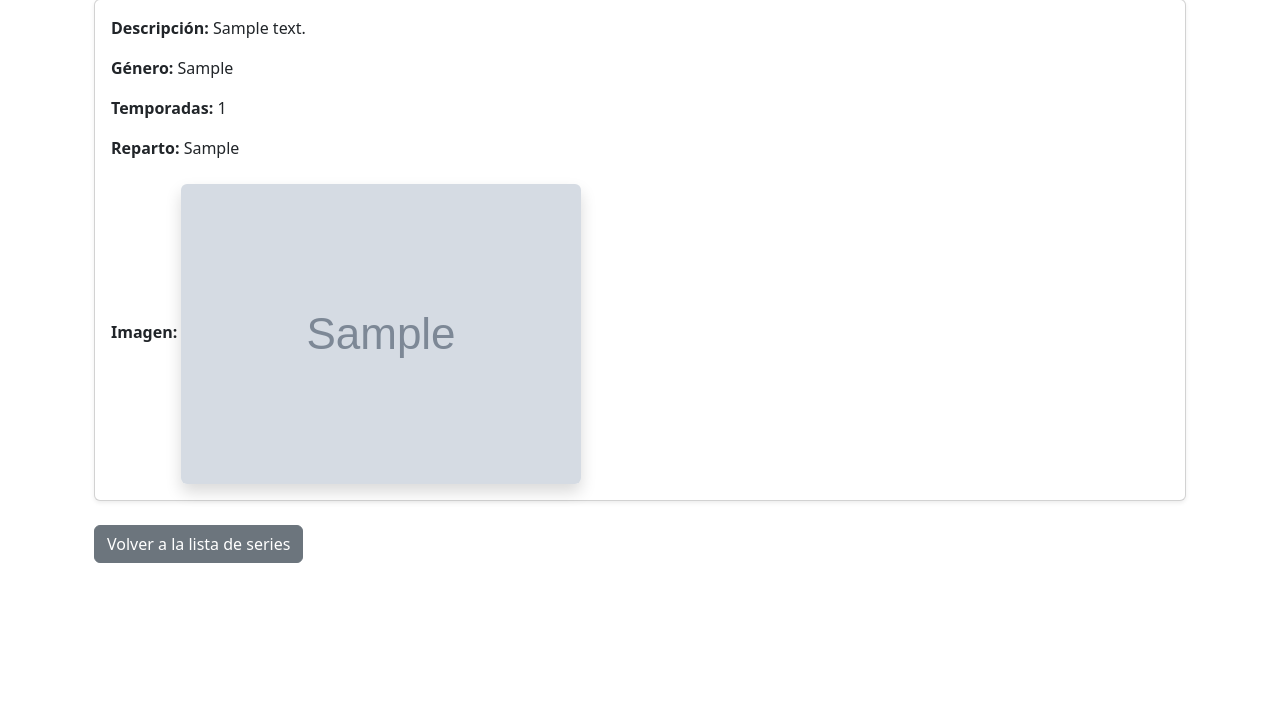
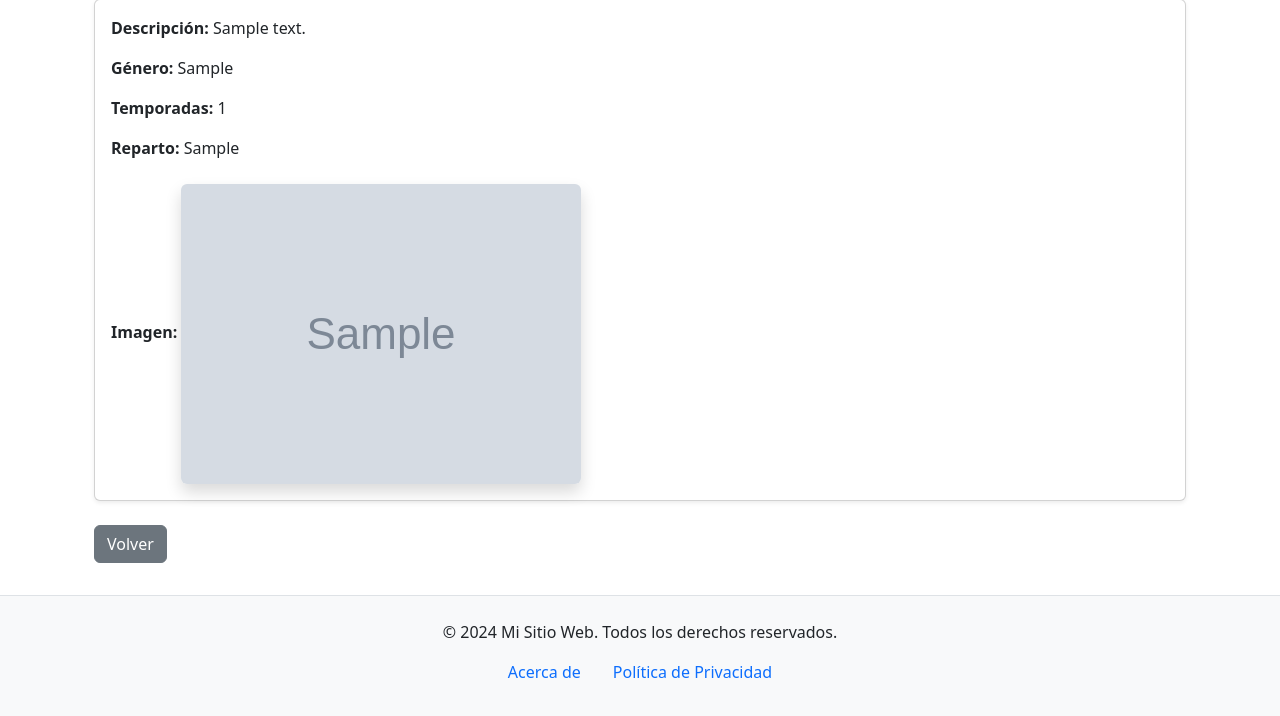
Before and after one commit to cancemagustin/EntregaFinal_Cancelare, a Django app: page /serie/1/ in a window 1280 px wide. Shown: the part 165-881 px from the top of the page. Before the commit the page ends 728 px from the top, so only its background shows below. Run offline with Django 5.2, Linux system fonts and the light colour scheme; tables that the repository leaves empty hold one stand-in row (values such as "Sample post"); grey boxes marked "Sample" are stand-in pictures; some libraries are stand-ins or nearby versions.

Commit message:
proyecto_finalizado

```diff
--- a/Main/templates/Main/base.html
+++ b/Main/templates/Main/base.html
@@ -69,4 +69,19 @@
     <script src="https://cdn.jsdelivr.net/npm/@popperjs/core@2.9.2/dist/umd/popper.min.js"></script>
     <script src="https://stackpath.bootstrapcdn.com/bootstrap/4.5.2/js/bootstrap.min.js"></script>
 </body>
+  <footer class="bg-light text-dark py-4 border-top" style="margin-top: 2rem;">
+    <div class="container text-center">
+        <p class="mb-2">&copy; 2024 Mi Sitio Web. Todos los derechos reservados.</p>
+        <ul class="nav justify-content-center">
+            <li class="nav-item">
+                <a class="nav-link text-primary" href="{% url 'Login:about_me' %}">Acerca de</a>
+            </li>
+            <li class="nav-item">
+                <a class="nav-link text-primary" href="#">Política de Privacidad</a>
+            </li>
+        </ul>
+    </div>
+  </footer>
+
+
 </html>
--- a/Main/templates/Main/home.html
+++ b/Main/templates/Main/home.html
@@ -8,10 +8,9 @@
     <div class="container mt-4">
         <div class="row">
             {% for serie in series %}
-                <!-- Contenedor para cada post -->
                 <div class="col-md-12 mb-4">
                     <div class="d-flex border p-3 rounded" style="border-radius: 8px; box-shadow: 0 4px 8px rgba(0, 0, 0, 0.1);">
-                        <!-- Imagen con borde, altura duplicada -->
+
                         <div style="width: 50%; padding-right: 15px;">
                             {% if serie.imagen %}
                                 <img src="{{ serie.imagen.url }}" alt="Imagen de {{ serie.titulo }}" class="img-fluid" style="border: 1px solid #ddd; border-radius: 5px; height: 400px; width: 100%; object-fit: cover;">
@@ -20,7 +19,6 @@
                             {% endif %}
                         </div>
 
-                        <!-- Contenido del posteo con fondo celeste claro y texto centrado -->
                         <div class="flex-grow-1" style="width: 50%; background-color: #f0f8ff; padding-left: 15px; border-radius: 5px; display: flex; flex-direction: column; justify-content: center; height: 400px;">
                             <h2 class="h4">{{ forloop.counter }}. {{ serie.titulo }}</h2>
                             <p><strong><i>{{ serie.genero }}</i></strong></p>
--- a/Series/models.py
+++ b/Series/models.py
@@ -1,16 +1,14 @@
 from django.db import models
 
 class Serie(models.Model):
-    # Definir los campos del modelo
-    titulo = models.CharField(max_length=200)  # Título de la serie
-    descripcion = models.TextField()  # Descripción detallada de la serie
-    fecha_lanzamiento = models.DateTimeField(auto_now_add=True)  # Fecha de lanzamiento
-    genero = models.CharField(max_length=100)  # Género de la serie
+    titulo = models.CharField(max_length=200)
+    descripcion = models.TextField()
+    fecha_lanzamiento = models.DateTimeField(auto_now_add=True)
+    genero = models.CharField(max_length=100)
     reparto = models.CharField(max_length=255, default="Desconocido")
-    temporada = models.IntegerField()  # Número de temporadas
-    imagen = models.ImageField(upload_to='series_images/', null=True, blank=True)  # Imagen de la serie (opcional)
+    temporada = models.IntegerField()
+    imagen = models.ImageField(upload_to='series_images/', null=True, blank=True)
 
 
-    # Método para mostrar el título de la serie en el panel de administración de Django
     def __str__(self):
         return self.titulo
--- a/Series/templates/Series/serie_detail.html
+++ b/Series/templates/Series/serie_detail.html
@@ -15,7 +15,6 @@
 
 {% block content %}
     <div class="container">
-        <!-- Contenedor principal con márgenes y borde redondeado -->
         <div class="card shadow-sm mb-4">
             <div class="card-body">
                 <p><strong>Descripción:</strong> {{ serie.descripcion }}</p>
@@ -23,7 +22,6 @@
                 <p><strong>Temporadas:</strong> {{ serie.temporada }}</p>
                 <p><strong>Reparto:</strong> {{ serie.reparto }}</p>
 
-                <!-- Imagen de la serie -->
                 {% if serie.imagen %}
                     <div class="mt-4">
                         <strong>Imagen:</strong>
@@ -35,7 +33,7 @@
             </div>
         </div>
 
-        <!-- Botón para volver a la lista -->
-        <a href="{% url 'Series:serie_list' %}" class="btn btn-secondary">Volver a la lista de series</a>
+        <a href="{{ request.META.HTTP_REFERER|default:'' }}" class="btn btn-secondary">Volver</a>
+
     </div>
 {% endblock %}
```
Also changed, not shown: Series/templates/Series/serie_update.html (+1 -10 lines).
